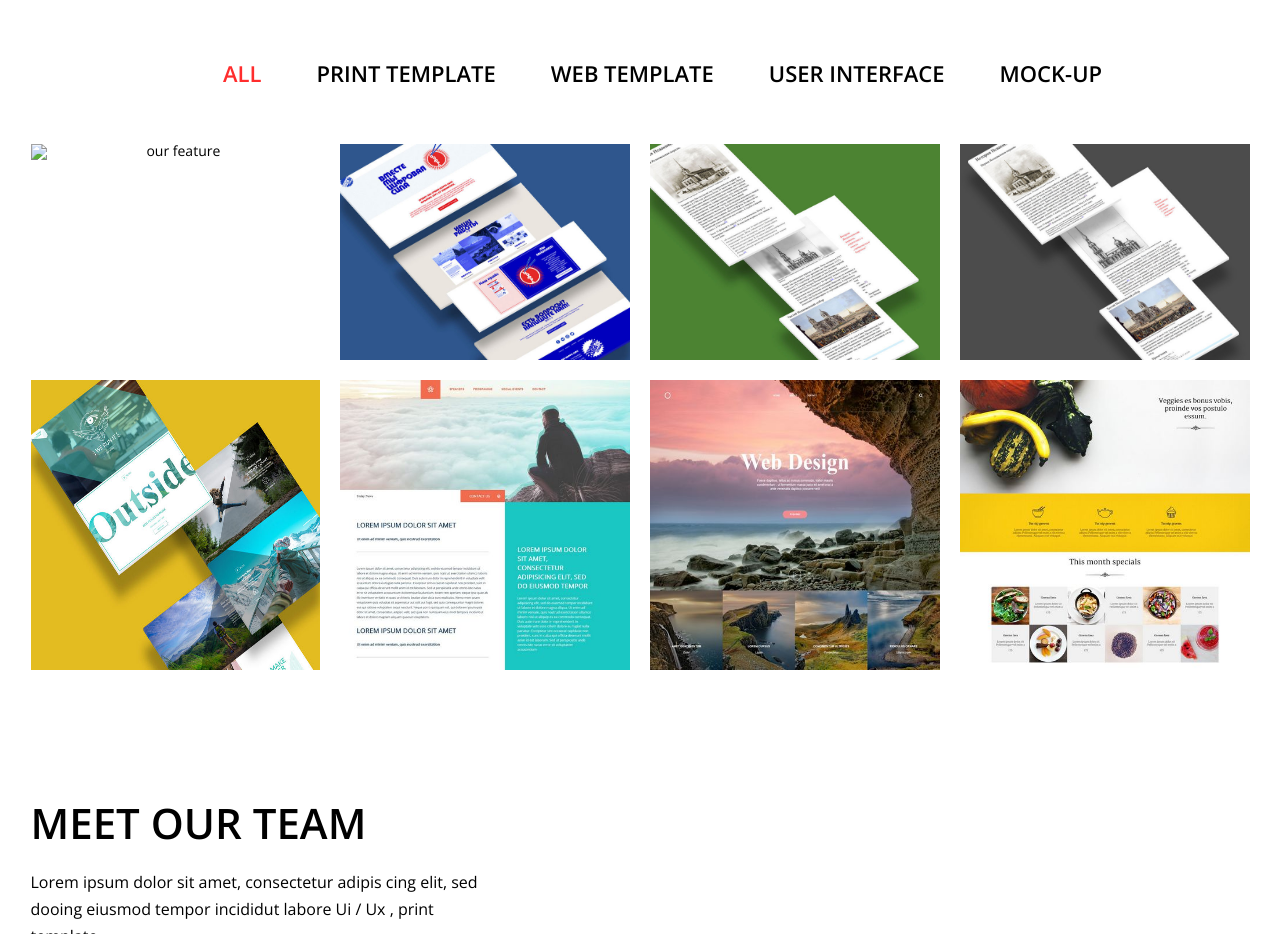
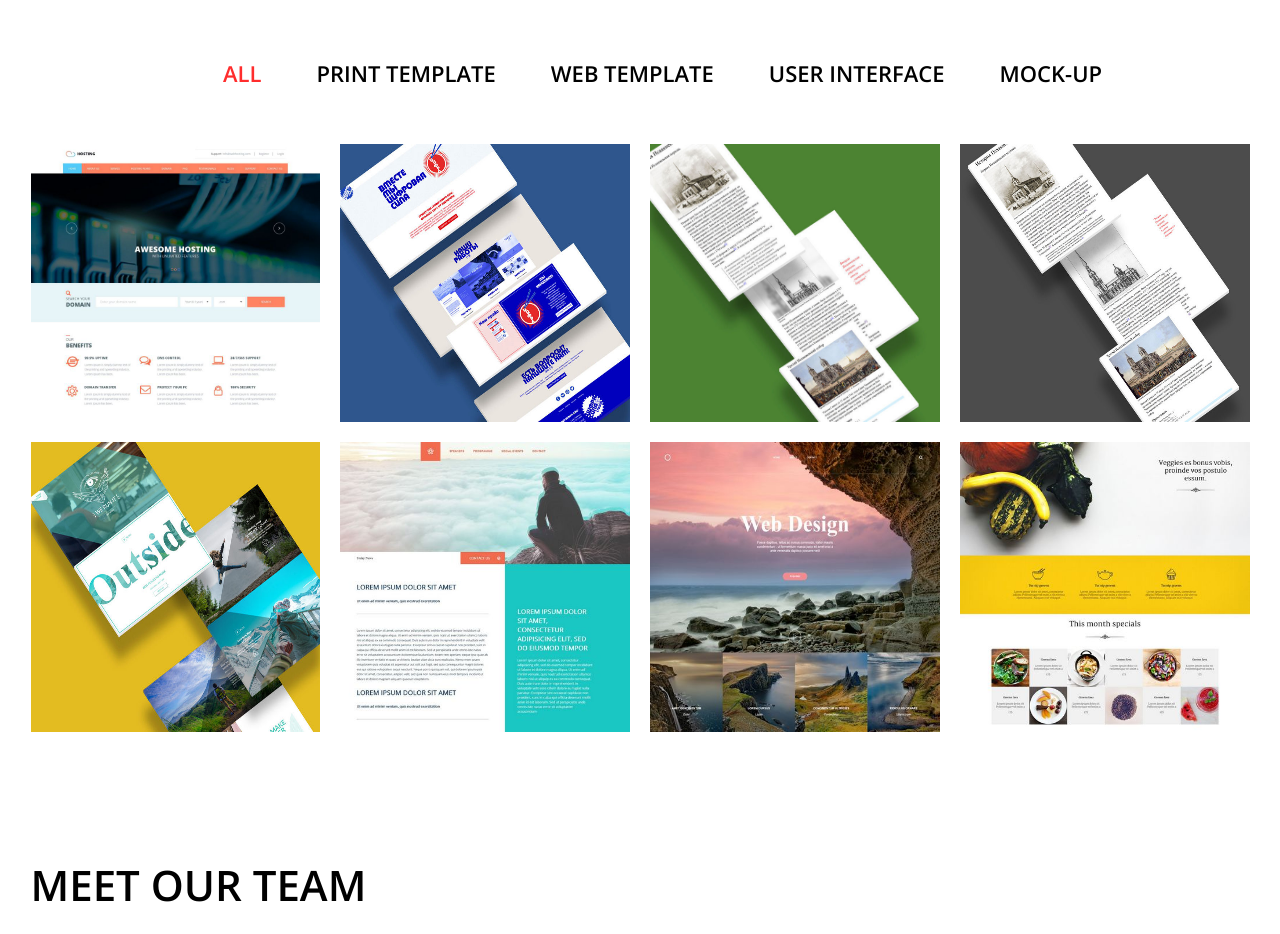
Before and after one commit to Lsir4ik/skillfactory-lazarev-Agency, a plain HTML site: page index.html in a window 1280 px wide. Shown: the part 1740-2674 px from the top of the page. Drawn offline with nearby package versions, Linux system fonts and the light colour scheme.

Commit message:
Фикс с отображением изображений

```diff
--- a/index.html
+++ b/index.html
@@ -124,14 +124,14 @@
 							</li>
 						</ul>
 						<div class="feature__colomns-item-container">
-							<img class="feature__colomns-item" src="../img/feature/work-1.JPG" alt="our feature">
-							<img class="feature__colomns-item" src="../img/feature/work-2.jpg" alt="our feature">
-							<img class="feature__colomns-item" src="../img/feature/work-3.jpg" alt="our feature">
-							<img class="feature__colomns-item" src="../img/feature/work-4.jpg" alt="our feature">
-							<img class="feature__colomns-item" src="../img/feature/work-5.jpg" alt="our feature">
-							<img class="feature__colomns-item" src="../img/feature/work-6.jpg" alt="our feature">
-							<img class="feature__colomns-item" src="../img/feature/work-7.jpg" alt="our feature">
-							<img class="feature__colomns-item" src="../img/feature/work-8.jpg" alt="our feature">
+							<img class="feature__colomns-item" src="img/feature/work-1.jpg" alt="our feature">
+							<img class="feature__colomns-item" src="img/feature/work-2.jpg" alt="our feature">
+							<img class="feature__colomns-item" src="img/feature/work-3.jpg" alt="our feature">
+							<img class="feature__colomns-item" src="img/feature/work-4.jpg" alt="our feature">
+							<img class="feature__colomns-item" src="img/feature/work-5.jpg" alt="our feature">
+							<img class="feature__colomns-item" src="img/feature/work-6.jpg" alt="our feature">
+							<img class="feature__colomns-item" src="img/feature/work-7.jpg" alt="our feature">
+							<img class="feature__colomns-item" src="img/feature/work-8.jpg" alt="our feature">
 						</div>
 					</div>
 				</div>
@@ -146,7 +146,7 @@
 					<hr class="headers-line team__line">
 				</div>
 				<div class="team__members">
-					<img class="team__selected-photo" src="../img/team/man.svg" alt="employees photo" width="321px">
+					<img class="team__selected-photo" src="img/team/man.svg" alt="employees photo" width="321px">
 					<div class="team-content">
 						<div class="team__selected">
 							<div class="team__selected-name title">mark waugh</div>
@@ -162,19 +162,19 @@
 						<div class="members">
 							<div class="members__item">
 								<div class="members__item-name">sokina jue</div>
-								<img src="../img/team/girl.svg" alt="employees photo" class="member__item-photo">
+								<img src="img/team/girl.svg" alt="employees photo" class="member__item-photo">
 							</div>
 							<div class="members__item">
 								<div class="members__item-name">sokina jue</div>
-								<img src="../img/team/girl.svg" alt="employees photo" class="member__item-photo">
+								<img src="img/team/girl.svg" alt="employees photo" class="member__item-photo">
 							</div>
 							<div class="members__item">
 								<div class="members__item-name">sokina jue</div>
-								<img src="../img/team/girl.svg" alt="employees photo" class="member__item-photo">
+								<img src="img/team/girl.svg" alt="employees photo" class="member__item-photo">
 							</div>
 							<div class="members__item">
 								<div class="members__item-name">sokina jue</div>
-								<img src="../img/team/girl.svg" alt="employees photo" class="member__item-photo">
+								<img src="img/team/girl.svg" alt="employees photo" class="member__item-photo">
 							</div>
 						</div>
 					</div>
```
Also changed, not shown: img/feature/work-1.jpg (added).
